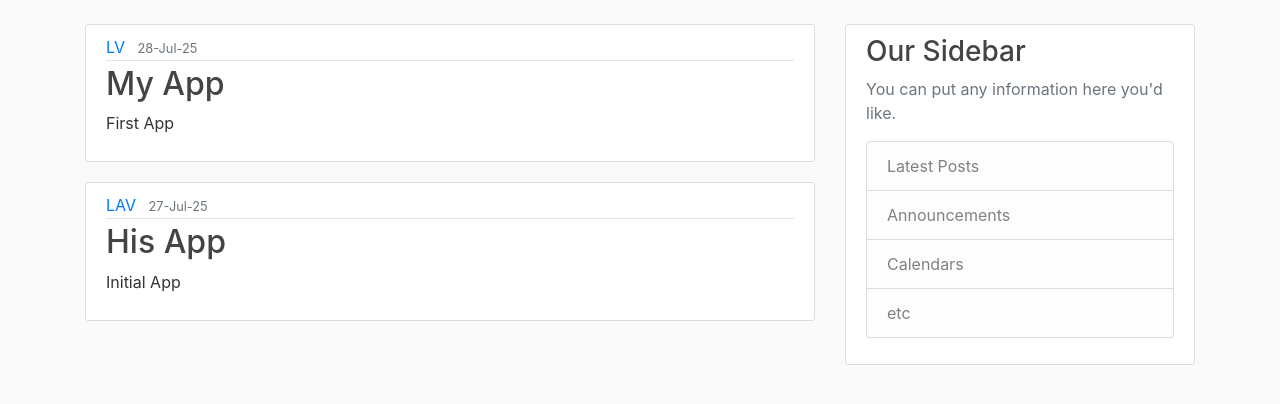
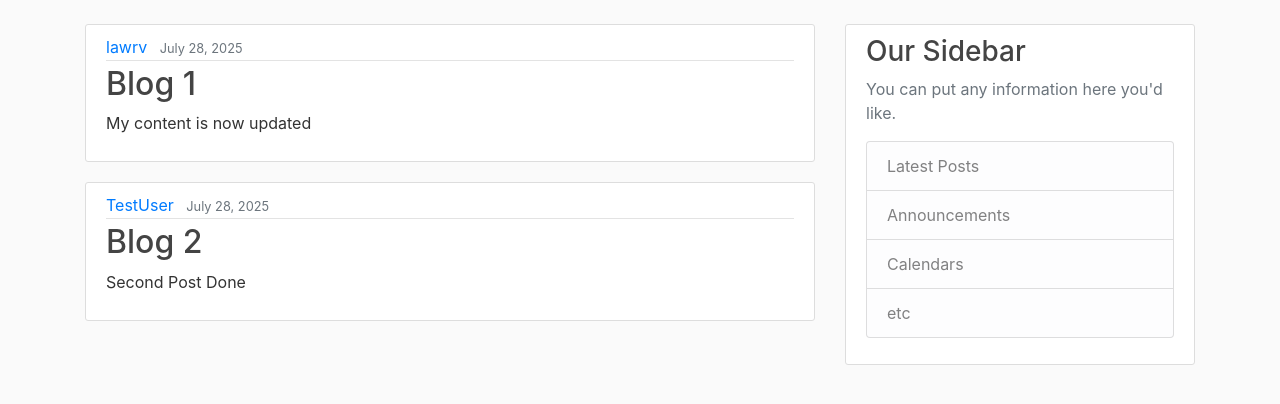
Before and after one commit to laurentiu-vl/django_website, a Django app: page / in a window 1280 px wide. Shown: the part 56-460 px from the top of the page. Run offline with Django 5.2, Linux system fonts and the light colour scheme; data comes from the database, SQL or seed files in the repository.

Commit message:
Blog Data Updated

```diff
--- a/blog/templates/blog/home.html
+++ b/blog/templates/blog/home.html
@@ -7,7 +7,7 @@
             <div class="media-body">
                 <div class="article-metadata">
                     <a class="mr-2" href="#">{{ post.author }}</a>
-                    <small class="text-muted">{{ post.date_posted }}</small>
+                    <small class="text-muted">{{ post.date_posted|date:"F d, Y" }}</small>
                 </div>
                 <h2><a class="article-title" href="#">{{ post.title }}</a></h2>
                 <p class="article-content">{{ post.content }}</p>
--- a/blog/views.py
+++ b/blog/views.py
@@ -1,22 +1,9 @@
 from django.shortcuts import render
-
-posts = [
-    {
-        'author': 'LV',
-        'title': 'My App',
-        'content': 'First App',
-        'date_posted': '28-Jul-25'
-    },
-    {   'author': 'LAV',
-        'title': 'His App',
-        'content': 'Initial App',
-        'date_posted': '27-Jul-25'
-    }
-]
+from .models import Post
 
 def home(request):
     context = {
-        'posts': posts
+        'posts': Post.objects.all()
     }
     return render(request, 'blog/home.html', context)
 
```
